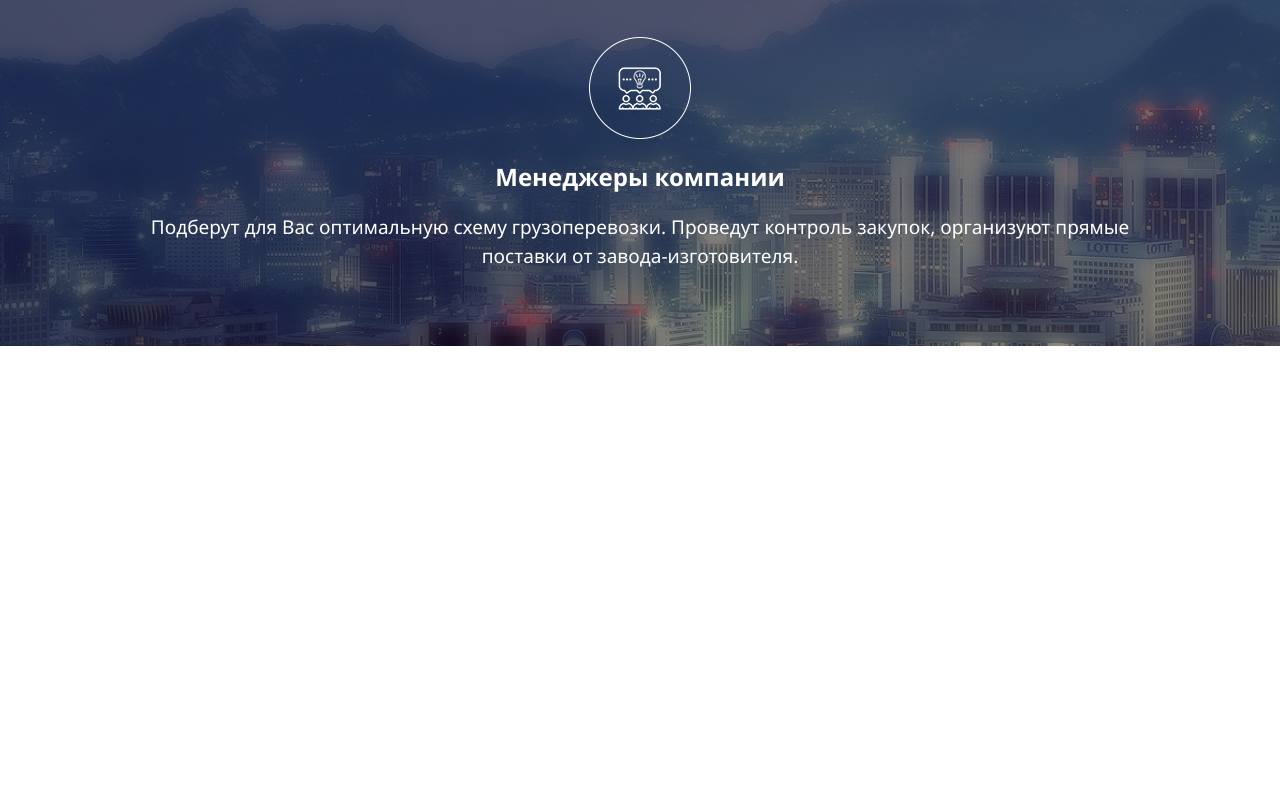
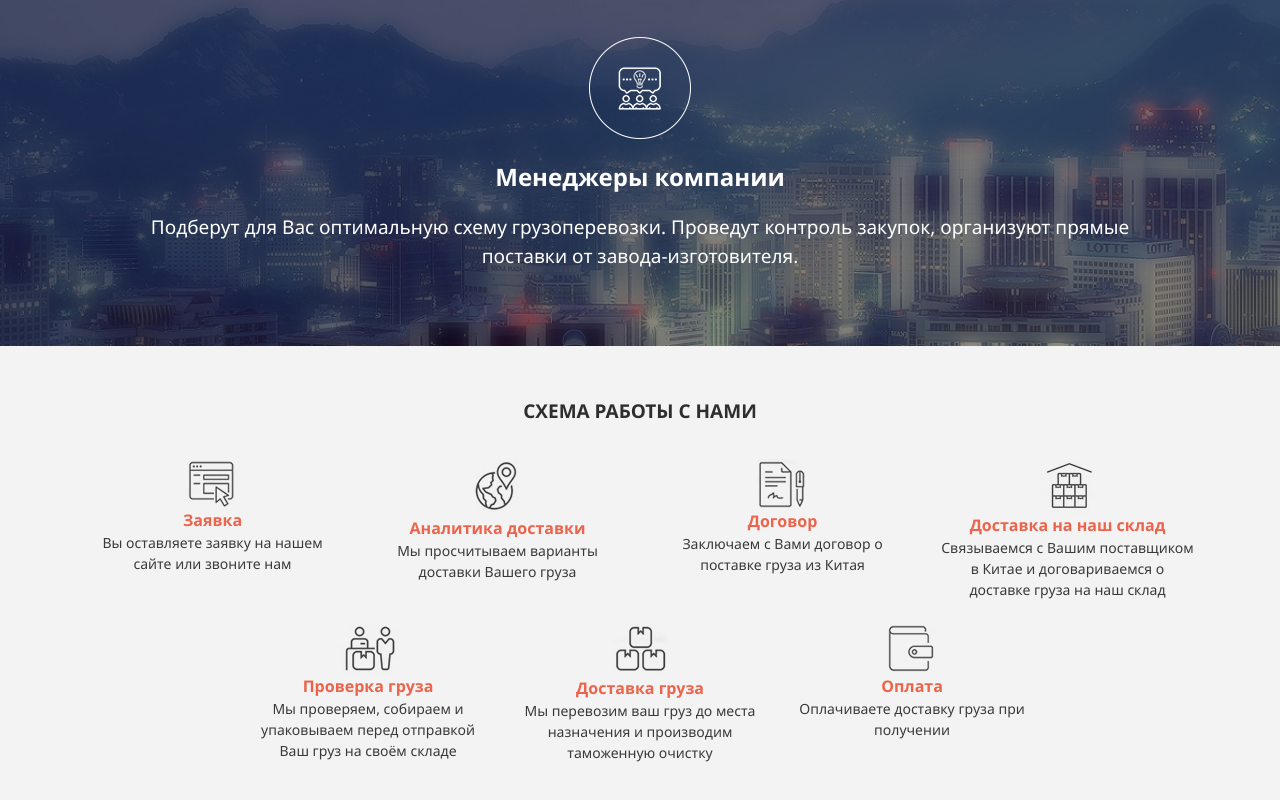
Before and after one commit to Biloliddin22/Glopt, a website: page src/index.html in a window 1280 px wide. Shown: the part 3506-4306 px from the top of the page. Before the commit the page ends 3852 px from the top, so only its background shows below. Drawn offline with Linux system fonts and the light colour scheme.

Commit message:
add scheme section

```diff
--- a/src/index.html
+++ b/src/index.html
@@ -187,6 +187,49 @@
                 поставки от завода-изготовителя.</div>
         </div>
     </section>
-
+    <section class="scheme">
+        <div class="container">
+            <div class="scheme__title">Схема работы с нами</div>
+            <div class="row">
+                <div class="scheme__items col-3">
+                    <img src="icons/icon_20.png" alt="Icon" class="scheme__img">
+                    <div class="scheme__sub_title">Заявка</div>
+                    <div class="scheme__descr">Вы оставляете заявку на нашем сайте или звоните нам</div>
+                </div>
+                <div class="scheme__items col-3">
+                    <img src="icons/icon_21.png" alt="Icon" class="scheme__img">
+                    <div class="scheme__sub_title">Аналитика доставки</div>
+                    <div class="scheme__descr">Мы просчитываем варианты доставки Вашего груза</div>
+                </div>
+                <div class="scheme__items col-3">
+                    <img src="icons/icon_22.png" alt="Icon" class="scheme__img">
+                    <div class="scheme__sub_title">Договор</div>
+                    <div class="scheme__descr">Заключаем с Вами договор о поставке груза из Китая</div>
+                </div>
+                <div class="scheme__items col-3">
+                    <img src="icons/icon_23.png" alt="Icon" class="scheme__img">
+                    <div class="scheme__sub_title">Доставка на наш склад</div>
+                    <div class="scheme__descr">Связываемся с Вашим поставщиком в Китае и договариваемся о доставке груза на наш склад </div>
+                </div>
+            </div>
+            <div class="scheme__flex">
+                <div class="scheme__itemss">
+                    <img src="icons/icon_24.png" alt="Icon" class="scheme__img">
+                    <div class="scheme__sub_title">Проверка груза</div>
+                    <div class="scheme__descr">Мы проверяем, собираем и упаковываем перед отправкой Ваш груз на своём складе</div>
+                </div>
+                <div class="scheme__itemss">
+                    <img src="icons/icon_25.png" alt="Icon" class="scheme__img">
+                    <div class="scheme__sub_title">Доставка груза</div>
+                    <div class="scheme__descr">Мы перевозим ваш груз до места назначения и производим таможенную очистку</div>
+                </div>
+                <div class="scheme__itemss">
+                    <img src="icons/icon_26.png" alt="Icon" class="scheme__img">
+                    <div class="scheme__sub_title">Оплата</div>
+                    <div class="scheme__descr">Оплачиваете доставку груза при пoлучении </div>
+                </div>
+            </div>
+        </div>
+    </section>
 </body>
 </html>
--- /dev/null
+++ b/src/sass/blocks/_scheme.scss
@@ -0,0 +1,38 @@
+.scheme {
+    height: 454px;
+    background-color: #f3f3f3;
+    padding: 51px 0 46px 0;
+    &__title {
+        margin-bottom: 33px;
+        font-size: 19px;
+        font-weight: bold;
+        text-transform: uppercase;
+        text-align: center;
+        color: #2e2e2e;
+    }
+    &__img {
+        display: block;
+        margin: 0 auto;
+    }
+    &__sub_title {
+        font-size: 16px;
+        font-weight: bold;
+        text-align: center;
+        color: $mc;
+    }
+    &__descr {
+        font-size: 14px;
+        font-weight: 300;
+        text-align: center;
+        color: #3a3a3a;
+    }
+    &__itemss {
+        width: 232px;
+        margin: 0 20px;
+    }
+    &__flex {
+        display: flex;
+        margin-top: 24px;
+        justify-content: center;
+    }
+}
--- a/src/sass/style.scss
+++ b/src/sass/style.scss
@@ -13,3 +13,4 @@
 @import 'blocks/price';
 @import 'blocks/forms';
 @import 'blocks/manager';
+@import 'blocks/scheme';
```
Also changed, not shown: src/css/style.min.css.
